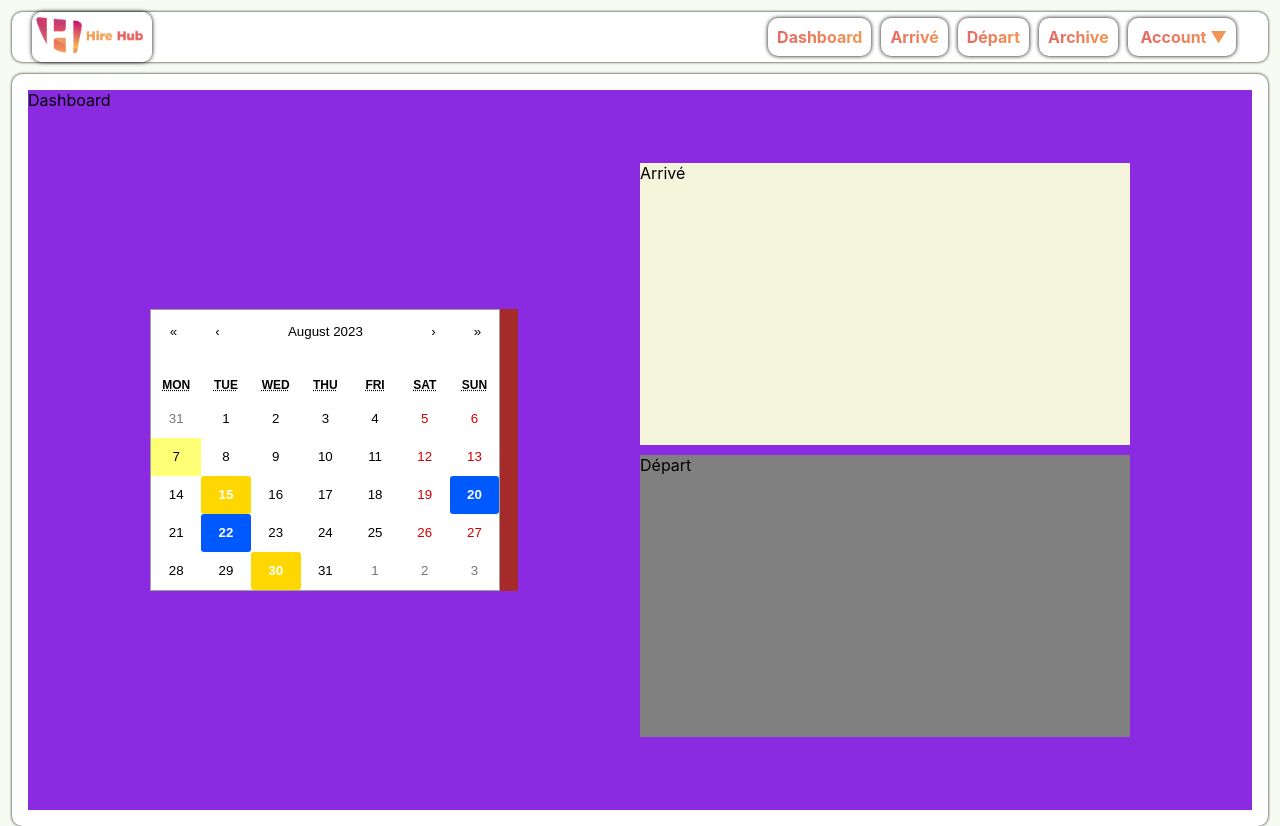
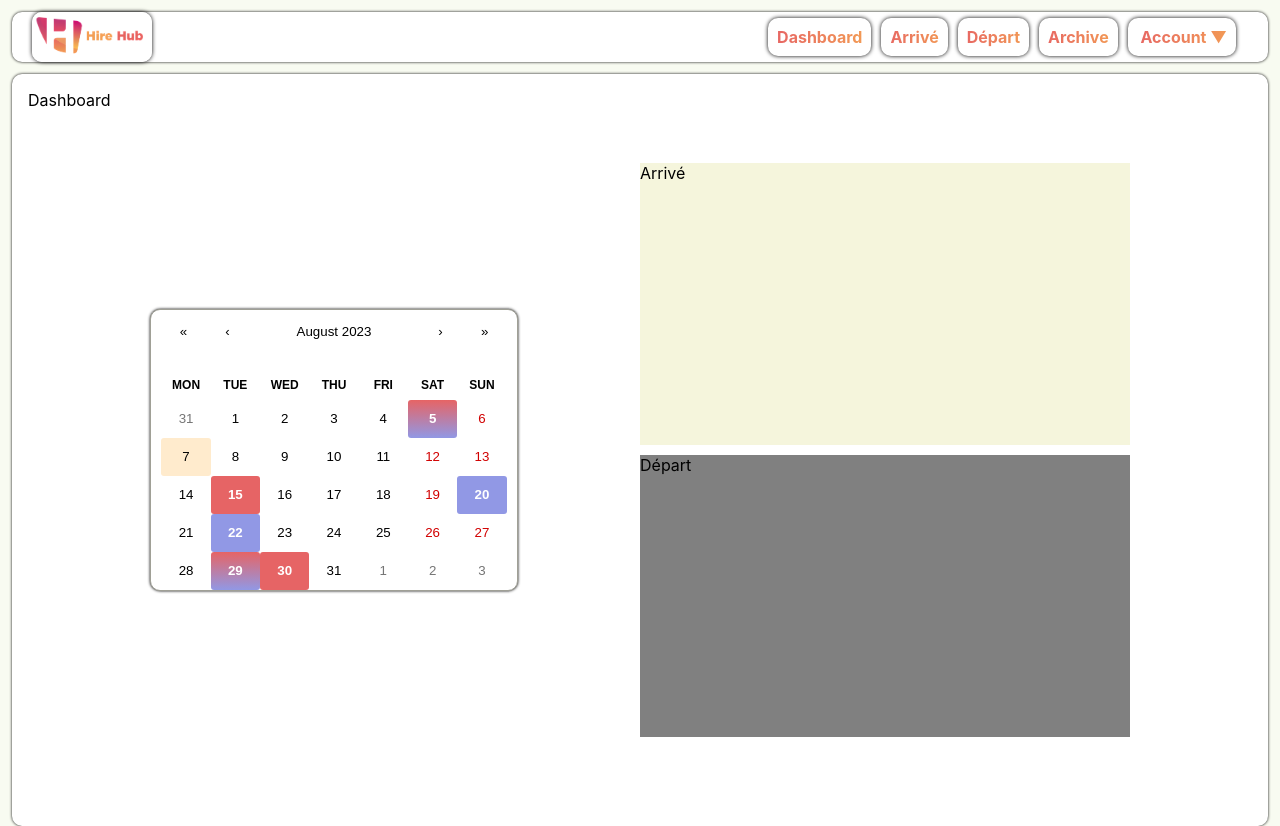
Before and after one commit to Razano26/HireHub, a React (Create React App) app in the folder hirehub_front/: page / in a window 1280 px wide. Built offline with nearby package versions, Linux system fonts and the light colour scheme.

Commit message:
Update calendar front

```diff
--- a/hirehub_front/src/Components/Calendar.jsx
+++ b/hirehub_front/src/Components/Calendar.jsx
@@ -13,20 +13,26 @@ function Calendrier() {
     new Date(2023, 7, 22),
     // ... Ajoutez d'autres dates ici
   ];
+  const both = [
+    new Date(2023, 7, 5), // Les mois commencent à partir de 0, donc 7 représente août    new Date(2023, 7, 25),
+    new Date(2023, 7, 29),
+    // ... Ajoutez d'autres dates ici
+  ];
   const tileClassName = ({ date }) => {
     if (highlightedDates.some(d => d.toDateString() === date.toDateString())) {
       return 'highlighted-date';
     }
     if (depart.some(d => d.toDateString() === date.toDateString())) {
       return 'highlighted2';
+    }
+    if (both.some(d => d.toDateString() === date.toDateString())) {
+      return 'highlighted3';
     } };
 
   return (
-    <div className="Calendrier">
-      <Calendar
-        tileClassName={tileClassName}
-      />
-    </div>
+        <Calendar
+          tileClassName={tileClassName}
+        />
   );
 }
 
--- a/hirehub_front/src/Styles/Calendar.css
+++ b/hirehub_front/src/Styles/Calendar.css
@@ -1,5 +1,5 @@
 .highlighted-date {
-    background-color: #FFD700; /* Utilisez la couleur que vous souhaitez pour mettre en évidence */
+    background-color: #e66465; /* Utilisez la couleur que vous souhaitez pour mettre en évidence */
     color: white;
     border-radius: 3px;
     display: flex;
@@ -8,7 +8,7 @@
     font-weight: bold;
   }
 .highlighted2 {
-    background-color: #0059ff; /* Utilisez la couleur que vous souhaitez pour mettre en évidence */
+    background-color: #9198e5; /* Utilisez la couleur que vous souhaitez pour mettre en évidence */
     color: white;
     border-radius: 3px;
     display: flex;
@@ -16,3 +16,38 @@
     align-items: center;
     font-weight: bold;
   }
+  .highlighted3 {
+    background: linear-gradient(#e66465, #9198e5); /* Utilisez la couleur que vous souhaitez pour mettre en évidence */
+    color: white;
+    border-radius: 3px;
+    display: flex;
+    justify-content: center;
+    align-items: center;
+    font-weight: bold;
+  }
+
+.react-calendar {
+  width: auto;
+  display: flex;
+  flex-direction: column;
+  justify-content: center;
+  padding-left: 10px;
+  padding-right: 10px;
+  background-color: rgb(255, 255, 255);
+  border-radius: 10px 10px;
+  box-shadow: 0px 0px 3px 0px #000000;
+}
+
+button:hover{
+  border-radius: 3px;
+}
+
+.react-calendar__tile--now {
+  background-color: blanchedalmond;
+  border-radius: 3px 3px;
+}
+
+
+abbr[title] {
+  text-decoration: none;
+}
--- a/hirehub_front/src/Styles/Dashboard.css
+++ b/hirehub_front/src/Styles/Dashboard.css
@@ -1,6 +1,5 @@
 .Dashboard{
     height: 100%;
-    background-color: blueviolet;
     display: grid;
     grid-template-columns: repeat(10, 1fr);
     grid-template-rows: repeat(10, 1fr);
@@ -9,7 +8,7 @@
 
 .Calendrier{
     grid-area: 4 / 2 / 8 / 5;
-    background-color: brown;
+    display: flex;
 }
 
 .Arrival{
```
